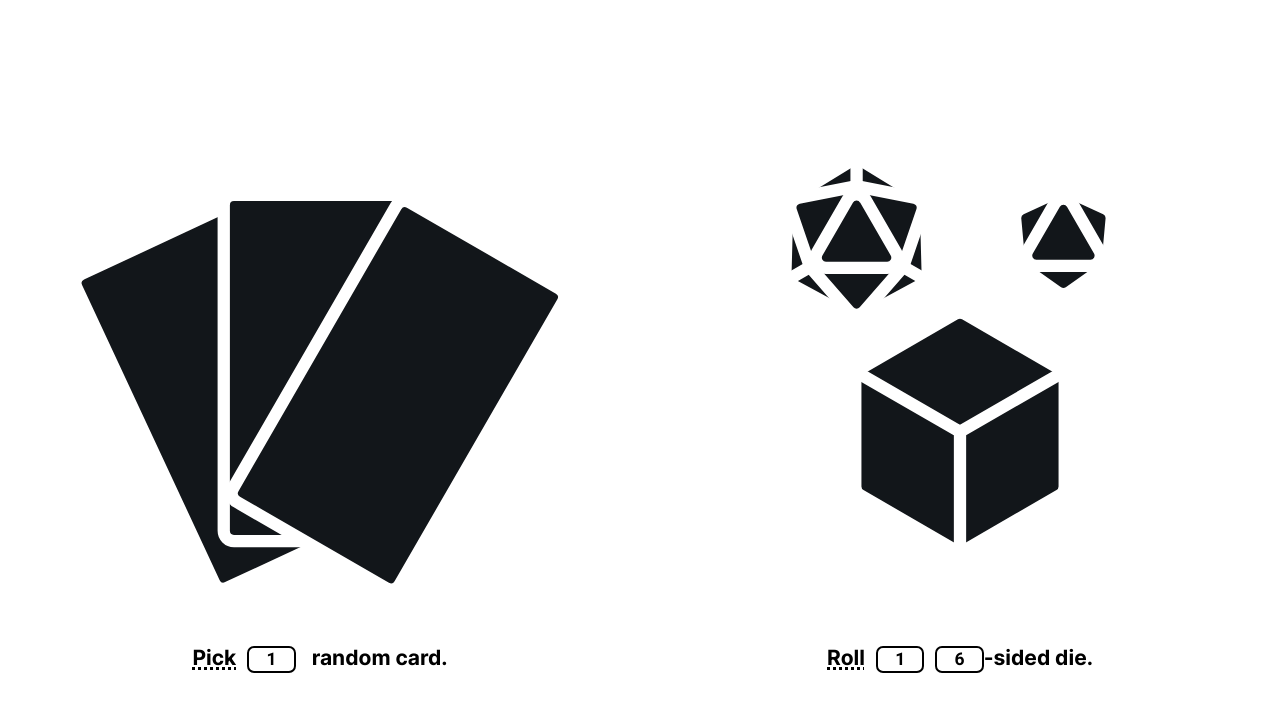
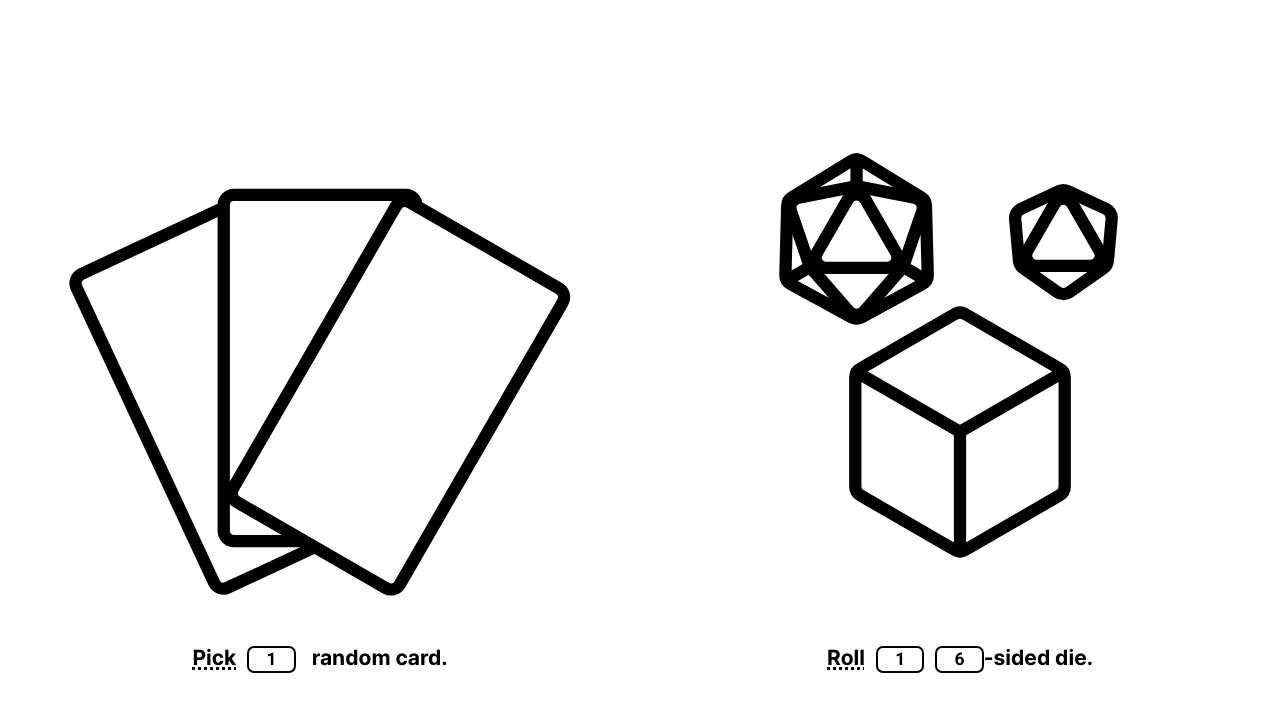
Before and after one commit to janm-dev/chooser, a Vue app: page / in a window 1280 px wide. Shown: the top 712 px of the page. Built offline with nearby package versions, Linux system fonts and the light colour scheme.

Commit message:
add light theme to the home page

```diff
--- a/src/views/HomeView.vue
+++ b/src/views/HomeView.vue
@@ -3,8 +3,10 @@ import { ref } from "vue"
 import { RouterLink } from "vue-router"
 import { version } from "@/main"
 import state from "@/state"
-import cardsIcon from "@/icons/cards.dark.svg?raw"
-import diceIcon from "@/icons/dice.dark.svg?raw"
+import cardsIconDark from "@/icons/cards.dark.svg?raw"
+import diceIconDark from "@/icons/dice.dark.svg?raw"
+import cardsIconLight from "@/icons/cards.light.svg?raw"
+import diceIconLight from "@/icons/dice.light.svg?raw"
 import janmIcon from "@/icons/janm.svg?raw"
 
 const selectInput = (event: FocusEvent) =>
@@ -38,7 +40,10 @@ const diceSides = ref(6)
 		</header>
 
 		<section id="cards" class="area">
-			<div class="category-icon" v-html="cardsIcon"></div>
+			<div
+				class="category-icon"
+				v-html="state.theme === 'dark' ? cardsIconDark : cardsIconLight"
+			></div>
 			<h2>
 				<RouterLink
 					class="action"
@@ -56,7 +61,10 @@ const diceSides = ref(6)
 			</h2>
 		</section>
 		<section id="dice" class="area">
-			<div class="category-icon" v-html="diceIcon"></div>
+			<div
+				class="category-icon"
+				v-html="state.theme === 'dark' ? diceIconDark : diceIconLight"
+			></div>
 			<h2>
 				<RouterLink
 					class="action"
```
